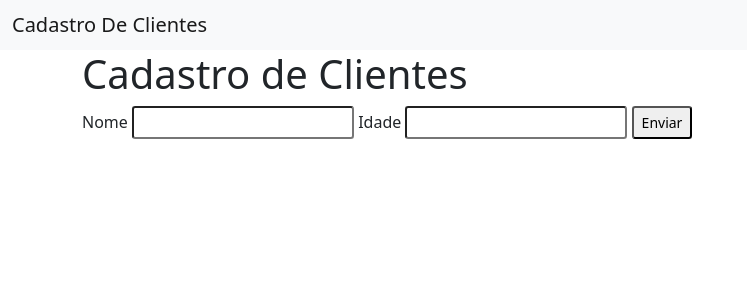
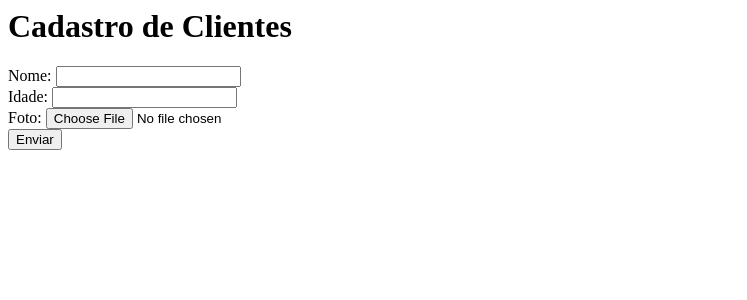
Before and after one commit to Alucard-1/Pintura_django, a Django app: page / in a window 1280 px wide. Shown: the top 300 px of the page, without its empty margins (0-747 px from the left). Run offline with Django 5.2, Linux system fonts and the light colour scheme.

Commit message:
upando_fotos

```diff
--- a/app_sectors/models.py
+++ b/app_sectors/models.py
@@ -5,3 +5,4 @@
     id_cliente = models.AutoField(primary_key=True)
     nome = models.TextField(max_length=255)
     idade = models.IntegerField()
+    foto = models.ImageField(upload_to="fotos_clientes", blank=True, null=True)
--- a/app_sectors/templates/cadastro/index.html
+++ b/app_sectors/templates/cadastro/index.html
@@ -1,43 +1,47 @@
-<!doctype html>
-<html lang="pt_br">
+{% load static %}
 
-<head>
-  <!-- Required meta tags -->
-  <meta charset="utf-8">
-  <meta name="viewport" content="width=device-width, initial-scale=1">
-  <!-- Bootstrap CSS -->
-  <link href="https://cdn.jsdelivr.net/npm/bootstrap@5.0.2/dist/css/bootstrap.min.css" rel="stylesheet"
-    integrity="sha384-EVSTQN3/azprG1Anm3QDgpJLIm9Nao0Yz1ztcQTwFspd3yD65VohhpuuCOmLASjC" crossorigin="anonymous">
-  <title></title>
-</head>
-
-<body>
-  <nav class="navbar navbar-light bg-light">
-    <div class="container-fluid">
-      <span class="navbar-brand mb-0 h1">Cadastro De Clientes</span>
+<div class="container">
+  <h1>Cadastro de Clientes</h1>
+  <form  action="{%url 'clientes'%}" method = "post" enctype="multipart/form-data">
+    {% csrf_token %}
+    <div>
+      <label for="id_nome">Nome:</label>
+      <input type="text" id="id_nome" name="nome" required>
     </div>
-  </nav>
-  <form action="{% url 'clientes'%}" method="post">
-    {% csrf_token %}
-    <div class="container">
-      <h1>Cadastro de Clientes</h1>
-      Nome <input name="nome" class="form-control-sm" type="text">
-      Idade <input name="idade" class="form-control-sm" type="text">
-      <button class="form-control-sm">Enviar</button>
+    <div>
+      <label for="id_idade">Idade:</label>
+      <input type="text" id="id_idade" name="idade" required>
     </div>
+    <div>
+      <label for="id_foto">Foto:</label>
+      <input type="file" id="id_foto" name="foto" accept="image/*" required>
+      <img id="preview" src="#" alt="Preview da Imagem" style="display: none; max-width: 200px; max-height: 200px;">
+    </div>
+    <button type="submit">Enviar</button>
   </form>
 
 
-  <!-- Optional JavaScript; choose one of the two! -->
-  <!-- Option 1: Bootstrap Bundle with Popper -->
-  <script src="https://cdn.jsdelivr.net/npm/bootstrap@5.0.2/dist/js/bootstrap.bundle.min.js"
-    integrity="sha384-MrcW6ZMFYlzcLA8Nl+NtUVF0sA7MsXsP1UyJoMp4YLEuNSfAP+JcXn/tWtIaxVXM"
-    crossorigin="anonymous"></script>
-  <!-- Option 2: Separate Popper and Bootstrap JS -->
-  <!--
-    <script src="https://cdn.jsdelivr.net/npm/@popperjs/core@2.9.2/dist/umd/popper.min.js" integrity="sha384-IQsoLXl5PILFhosVNubq5LC7Qb9DXgDA9i+tQ8Zj3iwWAwPtgFTxbJ8NT4GN1R8p" crossorigin="anonymous"></script>
-    <script src="https://cdn.jsdelivr.net/npm/bootstrap@5.0.2/dist/js/bootstrap.min.js" integrity="sha384-cVKIPhGWiC2Al4u+LWgxfKTRIcfu0JTxR+EQDz/bgldoEyl4H0zUF0QKbrJ0EcQF" crossorigin="anonymous"></script>
-    -->
-</body>
 
-</html>
+
+</div>
+
+<script>
+  // Função para pré-visualizar a imagem antes de enviá-la
+  function previewImage(input) {
+    if (input.files && input.files[0]) {
+      var reader = new FileReader();
+
+      reader.onload = function (e) {
+        document.getElementById('preview').style.display = 'block';
+        document.getElementById('preview').src = e.target.result;
+      }
+
+      reader.readAsDataURL(input.files[0]);
+    }
+  }
+
+  // Event listener para chamar a função de pré-visualização quando o usuário seleciona uma imagem
+  document.getElementById('id_foto').addEventListener('change', function() {
+    previewImage(this);
+  });
+</script>
--- a/app_sectors/views.py
+++ b/app_sectors/views.py
@@ -1,4 +1,4 @@
-from django.shortcuts import render
+from django.shortcuts import redirect, render
 
 from .models import lista_clientes
 
@@ -8,12 +8,17 @@
 
 
 def clientes(request):
-    if request.method == "POST":
-        novo_cliente = lista_clientes()
-        novo_cliente.nome = request.POST.get("nome")
-        novo_cliente.idade = request.POST.get("idade")
-        novo_cliente.save()
+    # if request.method == "POST":
+    novo_cliente = lista_clientes()
+    novo_cliente.nome = request.POST.get("nome")
+    novo_cliente.idade = request.POST.get("idade")
+    novo_cliente.foto = request.FILES.get("foto")
+    novo_cliente.save()
 
     clientes = {"clientes": lista_clientes.objects.all()}
 
     return render(request, "cadastro/clientes.html", clientes)
+
+
+# else:
+#  return render(request, "cadastro/clientes.html")
--- a/project_paint/urls.py
+++ b/project_paint/urls.py
@@ -1,3 +1,5 @@
+from django.conf import settings
+from django.conf.urls.static import static
 from django.urls import path
 
 from app_sectors import views
@@ -6,4 +8,4 @@
     # path("admin/", admin.site.urls, name ="admin"),
     path("", views.home, name="home"),
     path("clientes/", views.clientes, name="clientes"),
-]
+] + static(settings.MEDIA_URL, document_root=settings.MEDIA_ROOT)
```
Also changed, not shown: app_sectors/templates/cadastro/clientes.html (+9 -1 lines), project_paint/settings.py (+8 -0 lines), app_sectors/migrations/0001_initial.py (deleted), app_sectors/migrations/0002_initial.py (deleted), app_sectors/migrations/0003_lista_clientes_foto.py (deleted), app_sectors/migrations/0004_remove_lista_clientes_foto.py (deleted), app_sectors/migrations/__init__.py (deleted).
